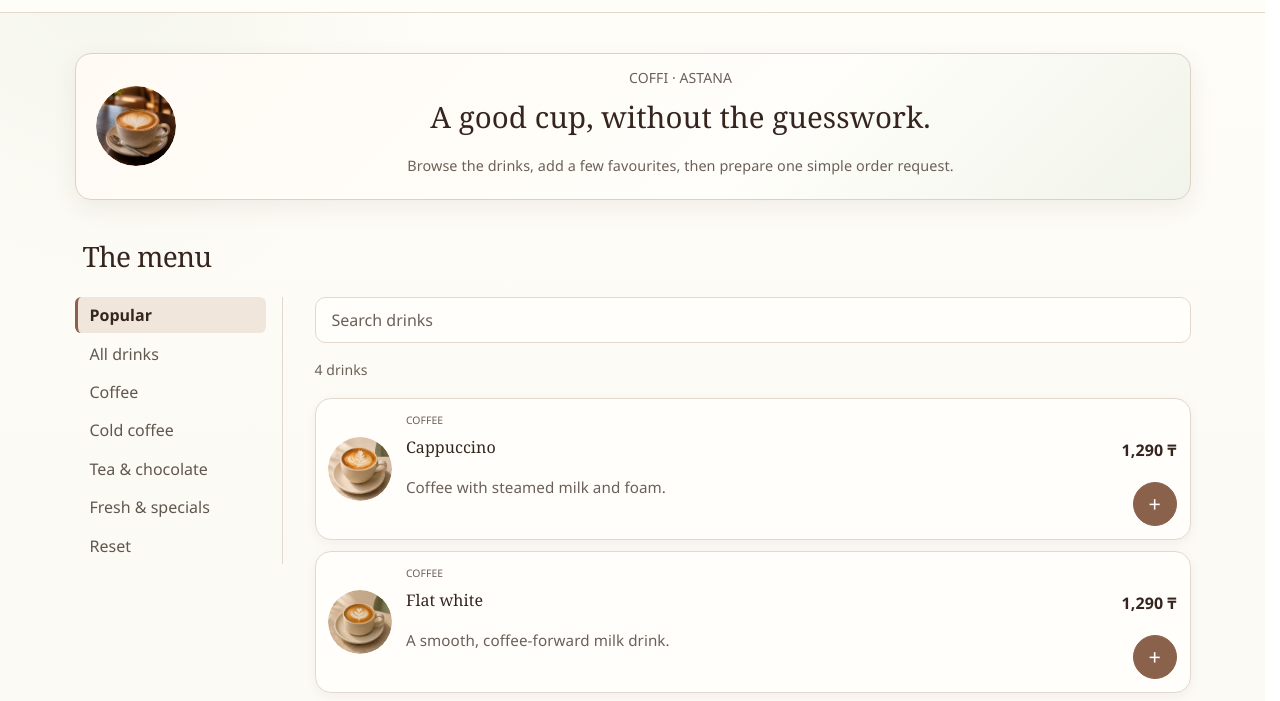
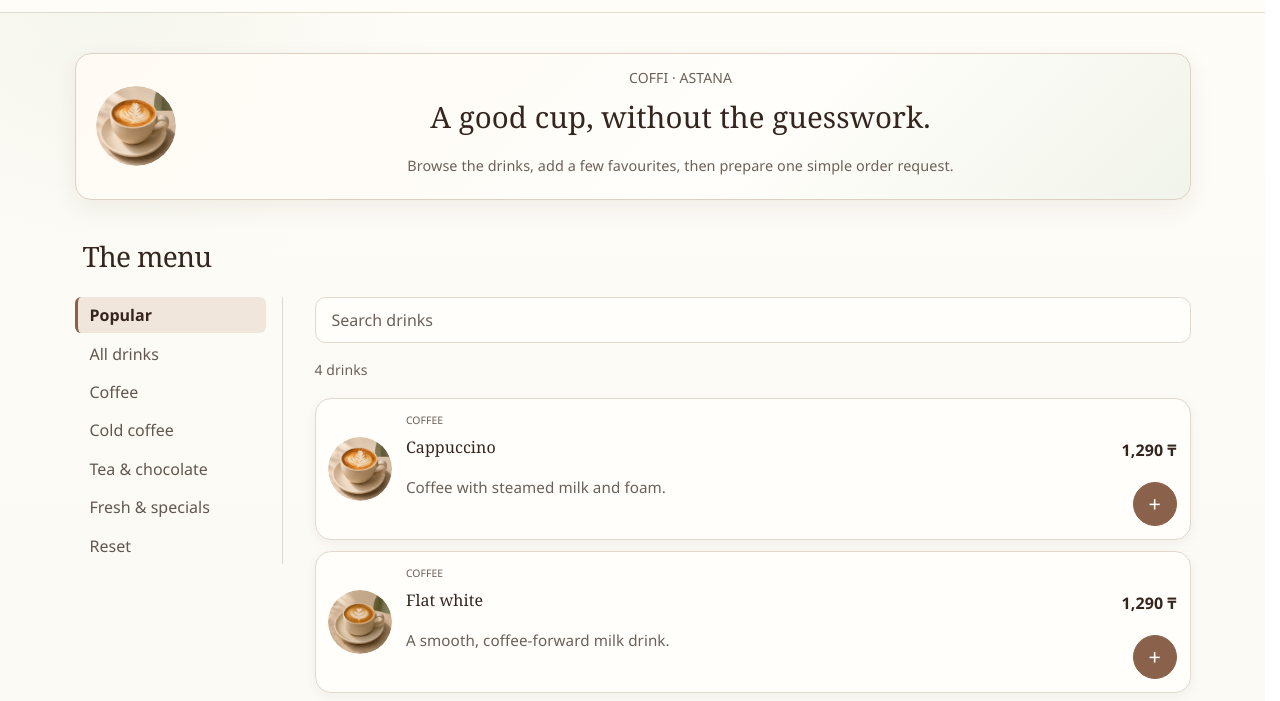
Before and after one commit to jasulansam/web, a plain HTML site: page menu.html in a window 1280 px wide. Shown: the part 62-763 px from the top of the page. Drawn offline with nearby package versions, Linux system fonts and the light colour scheme.

Commit message:
Use campaign photo in menu introduction

```diff
--- a/menu.html
+++ b/menu.html
@@ -45,7 +45,7 @@
           <div class="col-lg-5 ratio ratio-16x9">
             <img
               class="w-100 h-100 object-fit-cover"
-              src="images/coffee-cappuccino-generated-optimized.webp"
+              src="images/campaign-cappuccino.webp"
               alt="Cappuccino with leaf latte art"
               width="1086"
               height="1448"
```
